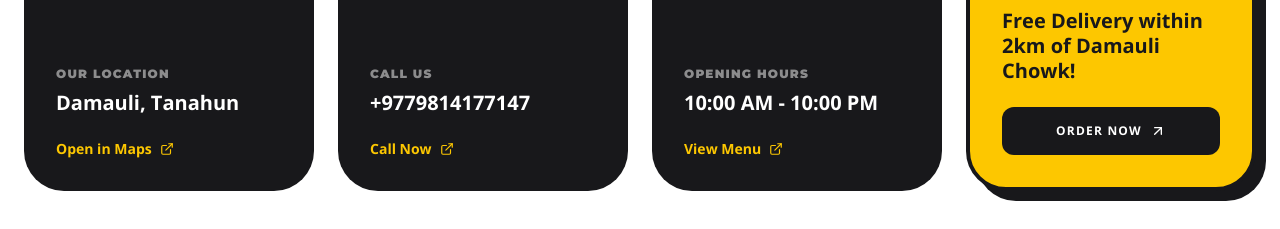
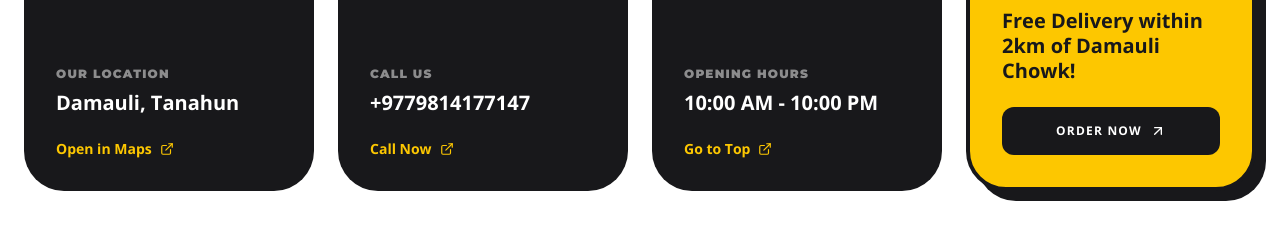
Before and after one commit to bibekbhujel47/burger-house-and-crunchy-chicken, a Next.js app: page / in a window 1280 px wide. Shown: the part 6820-7049 px from the top of the page. Built offline with nearby package versions, Linux system fonts and the light colour scheme; no server answers.

Commit message:
Fix: Update hours card to go to the top of the page instead of menu page

```diff
--- a/messages/en.json
+++ b/messages/en.json
@@ -133,7 +133,7 @@
         "actions": {
           "maps": "Open in Maps",
           "call": "Call Now",
-          "menu": "View Menu",
+          "menu": "Go to Top",
           "orderBtn": "Order Now"
         }
       }
--- a/messages/np.json
+++ b/messages/np.json
@@ -133,7 +133,7 @@
         "actions": {
           "maps": "म्यापमा हेर्नुहोस्",
           "call": "अहिले कल गर्नुहोस्",
-          "menu": "मेनु हेर्नुहोस्",
+          "menu": "माथि जानुहोस्",
           "orderBtn": "अर्डर गर्नुहोस्"
         }
       }
--- a/src/components/ContactSection.tsx
+++ b/src/components/ContactSection.tsx
@@ -68,7 +68,7 @@ export const ContactSection: React.FC<ContactSectionProps> = ({
       title: labels.hours,
       value: hours,
       action: labels.actions.menu,
-      link: "",
+      link: "/",
     },
   ];
 
```
